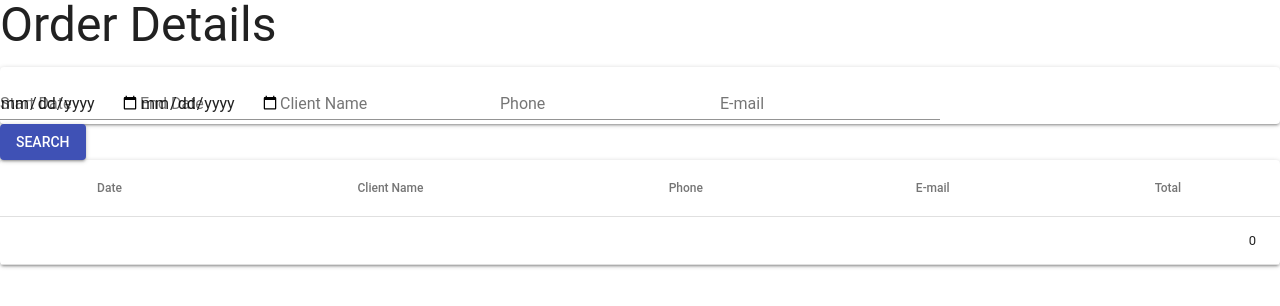
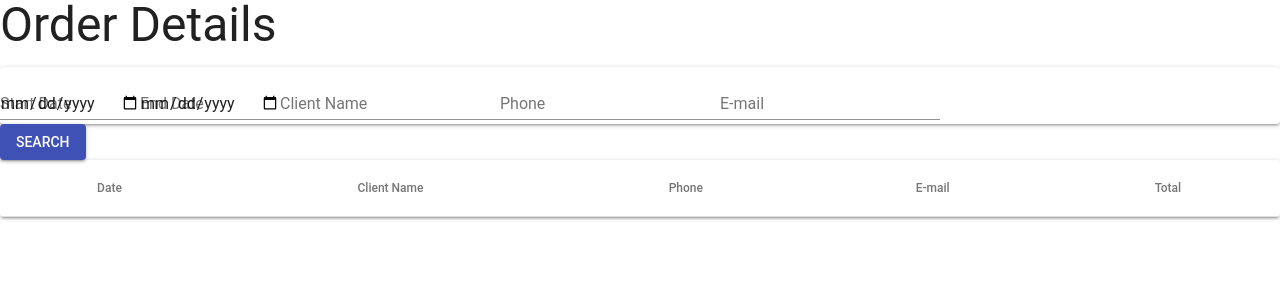
Before and after one commit to luanapp/ifood-fullstack-test, a React (Create React App) app in the folder frontend-app/: page / in a window 1280 px wide. Shown: the top 306 px of the page. Built offline with nearby package versions, Linux system fonts and the light colour scheme.

Commit message:
Formating order search results

```diff
--- a/frontend-app/package.json
+++ b/frontend-app/package.json
@@ -4,6 +4,7 @@
   "private": true,
   "dependencies": {
     "@material-ui/core": "^3.7.1",
+    "moment": "^2.23.0",
     "node-sass": "^4.11.0",
     "react": "^16.7.0",
     "react-dom": "^16.7.0",
--- a/frontend-app/src/components/OrderSearch.jsx
+++ b/frontend-app/src/components/OrderSearch.jsx
@@ -18,7 +18,6 @@ class OrderSearch extends React.Component {
 
     search() {
         const { fetchOrderDetails } = this.props;
-        console.log(this.startDate.value);
         let searchParams = {
             startDate: (new Date(this.startDate.value)).toISOString(),
             endDate: (new Date(this.endDate.value)).toISOString(),
--- a/frontend-app/src/components/OrderSearchResults.jsx
+++ b/frontend-app/src/components/OrderSearchResults.jsx
@@ -6,16 +6,7 @@ import TableHead from "@material-ui/core/TableHead";
 import TableRow from "@material-ui/core/TableRow";
 import Paper from "@material-ui/core/Paper";
 import { connect } from "react-redux";
-
-const rows = [
-    {
-        createdDate: "",
-        clientName: "",
-        phone: "",
-        email: "",
-        total: 0.0,
-    }
-]
+import * as moment from "moment";
 
 class OrderSearchResults extends React.Component {
 
@@ -26,11 +17,15 @@ class OrderSearchResults extends React.Component {
         }
     }
 
-    componentDidMount() {
-        console.log(this.props);
+    componentWillReceiveProps(nextProps) {
+        const { orders } = nextProps;
+        this.setState({
+            orders
+        });
     }
 
     render() {
+        const { orders } = this.state;
         return (
             <Paper className="search-results">
                 <Table padding="dense">
@@ -44,14 +39,20 @@ class OrderSearchResults extends React.Component {
                         </TableRow>
                     </TableHead>
                     <TableBody>
-                        {rows.map((row, index) => {
+                        {orders.map((row, index) => {
+                            const total = row.items.reduce((acc, curr) => {
+                                const qty = parseFloat(curr.quantity);
+                                const price = parseFloat(curr.price);
+                                acc = parseFloat(acc);
+                                return acc + (qty * price);
+                            }, 0.0);
                             return (
                                 <TableRow key={index}>
-                                    <TableCell align="center">{row.createdDate}</TableCell>
-                                    <TableCell align="center">{row.clientName}</TableCell>
+                                    <TableCell align="center">{moment(row.createdAt).format('MM-DD-YYYY')}</TableCell>
+                                    <TableCell align="center">{row.name}</TableCell>
                                     <TableCell align="center">{row.phone}</TableCell>
                                     <TableCell align="center">{row.email}</TableCell>
-                                    <TableCell align="right">{row.total}</TableCell>
+                                    <TableCell align="right">R$ {total.toFixed(2)}</TableCell>
                                 </TableRow>
                             );
                         })}
```
Also changed, not shown: 1 other file (tests, documents, lock files or other folders).
